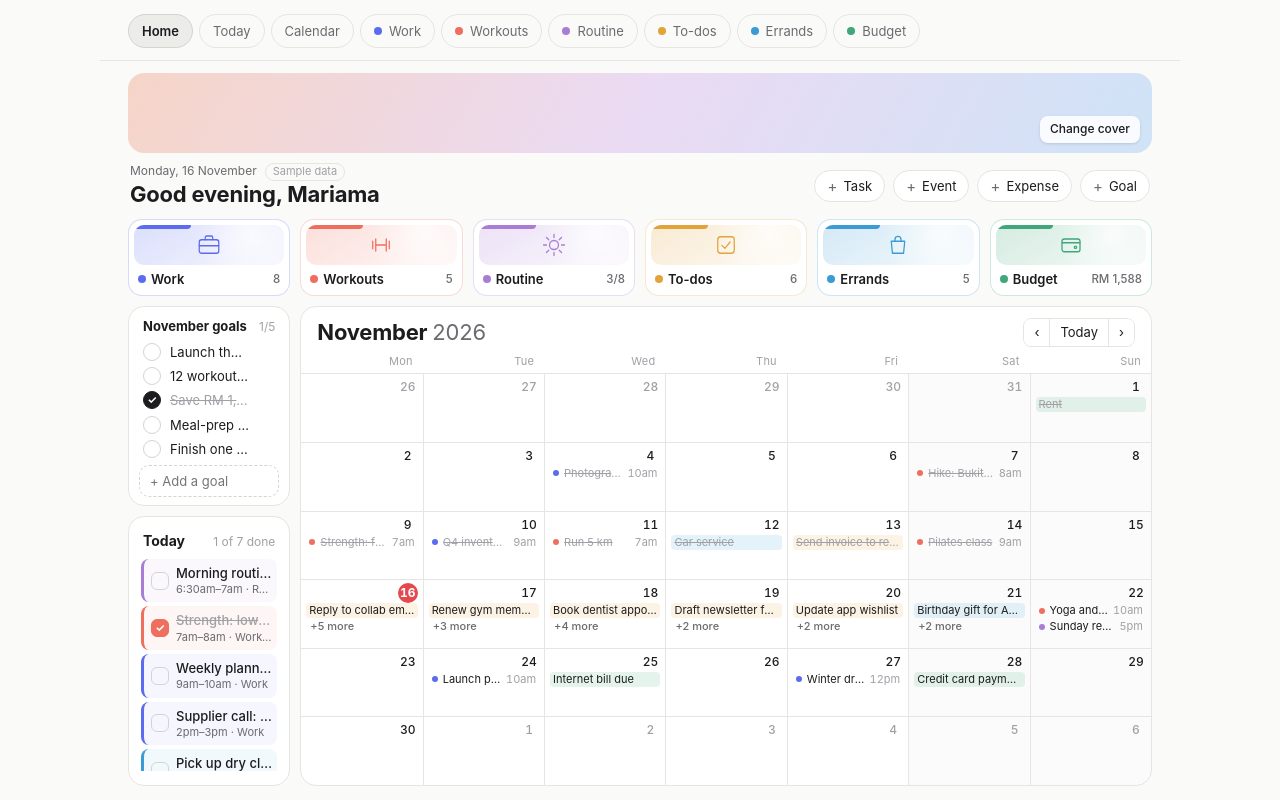
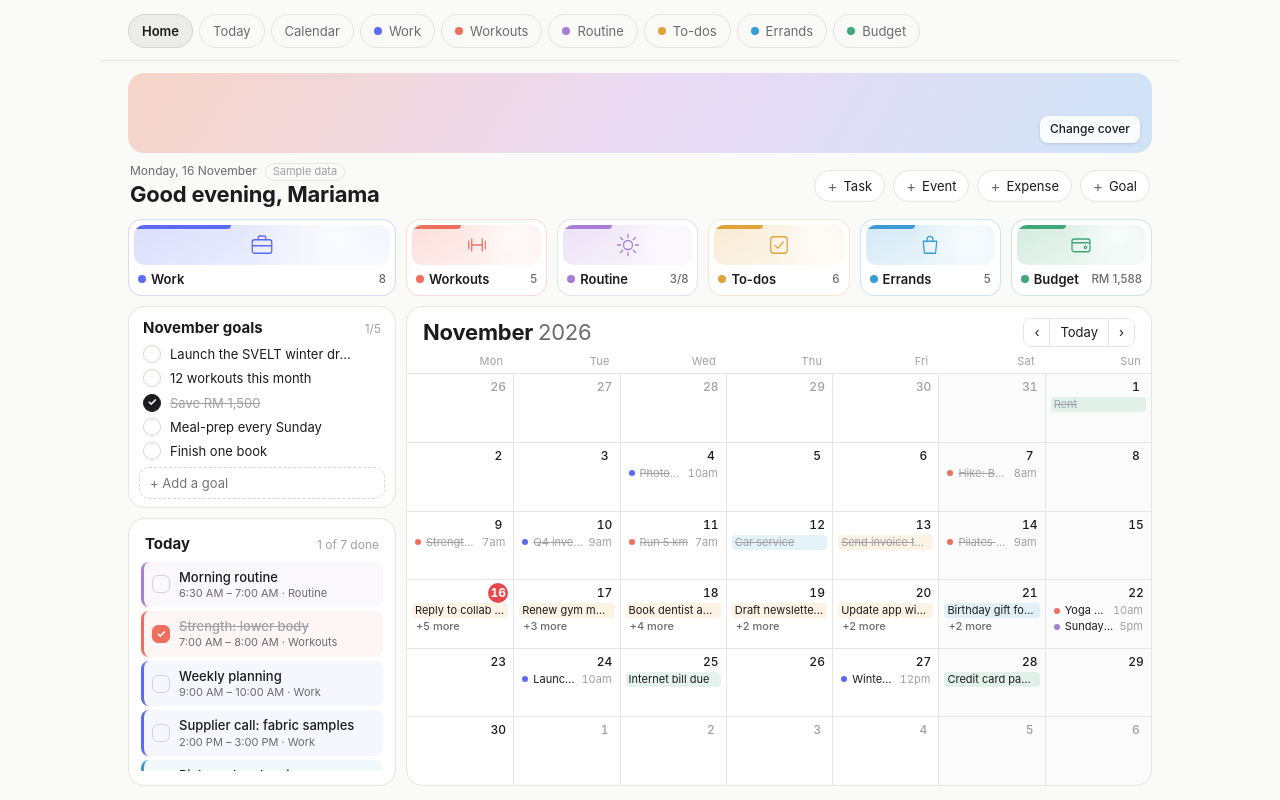
Before and after one commit to mariamasanea-droid/life-hub, a plain HTML site: page index.html in a window 1280 px wide. Drawn offline with Linux system fonts and the light colour scheme.

Commit message:
Desktop Home: left column back to 268px; Work folder 268px, Workouts..Budget span calendar width

```diff
--- a/index.html
+++ b/index.html
@@ -251,7 +251,7 @@ body.deskhome .banner{display:none}
 .gchip:hover .del{opacity:1}
 .dgoals .gadd{width:150px;flex-shrink:0;border:1px dashed var(--border2);background:transparent;color:var(--text);border-radius:999px;padding:5px 12px;font:inherit;font-size:13px;outline:none}
 .dgoals .gadd:focus{border-style:solid;background:var(--card)}
-.dfold{display:grid;grid-template-columns:repeat(6,minmax(0,1fr));gap:10px;flex-shrink:0}
+.dfold{display:grid;grid-template-columns:268px repeat(5,minmax(0,1fr));gap:10px;flex-shrink:0}
 .vf{background:var(--card);border:1px solid var(--border);border-radius:14px;padding:5px 5px 7px;cursor:pointer;display:flex;flex-direction:column;gap:5px;min-width:0;transition:border-color .15s,transform .15s}
 .vf:hover{transform:translateY(-1px)}
 .vf .vt{height:clamp(30px,5vh,52px);border-radius:10px;display:flex;align-items:center;justify-content:center;position:relative;overflow:hidden}
@@ -297,16 +297,8 @@ body.deskhome .banner{display:none}
 .ev.more{color:var(--text2);font-weight:500;padding-left:4px}
 
 /* v5: goals column */
-.dmain{flex:1;min-height:0;display:grid;grid-template-columns:repeat(6,minmax(0,1fr));gap:10px}
-.dmain .dleft{grid-column:span 1;gap:10px}
-.dmain .dright{grid-column:span 5}
-.dleft .dgc{max-height:52%}
-.dleft .sh .t{font-size:14px;white-space:nowrap}
-.dleft .srow{gap:7px;padding:5px 5px 5px 7px}
-.dleft .srow .st .b{white-space:nowrap;overflow:hidden;text-overflow:ellipsis}
-.dleft .sh{gap:4px;padding:0 2px}
-.dleft .sh .r{flex-shrink:0}
-.dleft .dgc .sh .t{font-size:13px;overflow:hidden;text-overflow:ellipsis}
+.dmain{flex:1;min-height:0;display:grid;grid-template-columns:268px minmax(0,1fr);gap:10px}
+.dmain .dleft{gap:10px}
 .dleft,.dright{display:flex;flex-direction:column;gap:12px;min-height:0;min-width:0}
 .dright .ac{flex:1}
 .dgc{background:var(--card);border:1px solid var(--border);border-radius:16px;padding:10px 10px 8px;display:flex;flex-direction:column;gap:4px;min-height:0;flex:0 1 auto;max-height:42%}
@@ -718,7 +710,7 @@ function vHomeDesk(){
     (sd!==TODAY?'<button class="link" style="align-self:flex-start;padding-left:4px" data-a="hday" data-v="'+sd+'">← Back to today</button>':'')+
     '<div class="sl">'+(its.length?its.map(function(i){var c=CAT[i.cat],d=!!S.done[i.id];
       return '<div class="srow'+(d?' done':'')+'" data-a="open" data-id="'+i.id+'" style="border-color:'+c.color+';background:'+tint(c.color,"10")+'">'+check(i.id,c.color)+
-        '<div class="st"><div class="a">'+esc(i.title)+'</div><div class="b">'+(i.start!=null?shortT(i.start)+(i.end!=null?'–'+shortT(i.end):''):(i.priority?i.priority+' priority':i.amount!=null?rm(i.amount):'Anytime'))+' · '+c.label+'</div></div></div>'}).join(""):'<div class="free" style="padding:4px">Nothing planned.</div>')+'</div></div>';
+        '<div class="st"><div class="a">'+esc(i.title)+'</div><div class="b">'+(i.start!=null?tr(i):(i.priority?i.priority+' priority':i.amount!=null?rm(i.amount):'Anytime'))+' · '+c.label+'</div></div></div>'}).join(""):'<div class="free" style="padding:4px">Nothing planned.</div>')+'</div></div>';
   // apple-style month
   var base=new Date(2026,10+S.cm,1),y=base.getFullYear(),m=base.getMonth();
   var off=(base.getDay()+6)%7,days=new Date(y,m+1,0).getDate(),rows=Math.ceil((off+days)/7);
```
